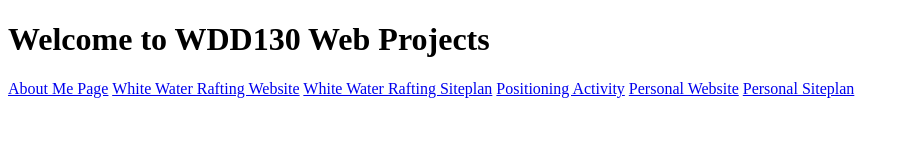
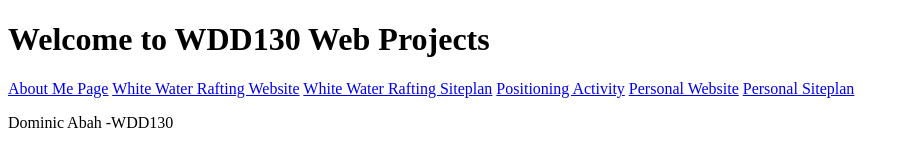
Before and after one commit to dommmy200/web_des_dev, a plain HTML site: page index.html in a window 1280 px wide. Shown: the whole page, without its empty margins (0-909 px from the left). Drawn offline with Linux system fonts and the light colour scheme.

Commit message:
Added a paragraph to home page

```diff
--- a/index.html
+++ b/index.html
@@ -16,5 +16,6 @@
   <a href="#">Personal Website</a>
   <a href="#">Personal Siteplan</a>
 </nav>
+<p>Dominic Abah -WDD130</p>
 </body>
 </html>
```
